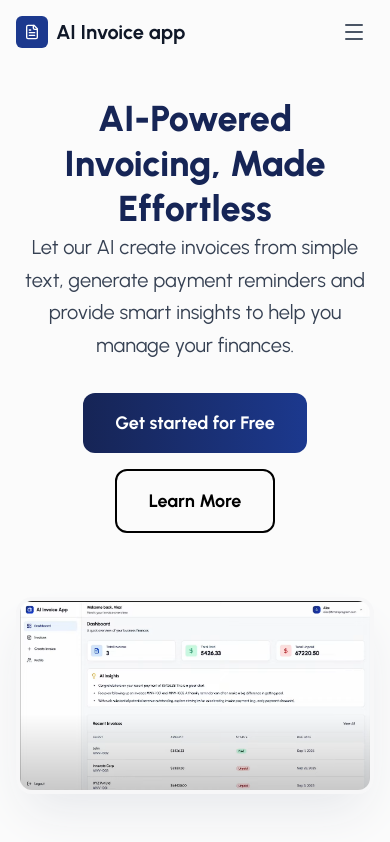
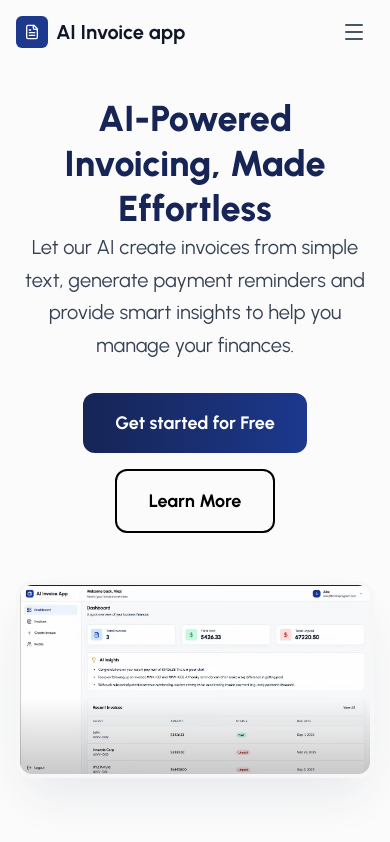
Before and after one commit to Yash912002/invoice_generator, a React (Vite) app in the folder frontend/invoice-generator/: page / in a window 390 px wide. Shown: the top 842 px of the page. Built offline with nearby package versions, Linux system fonts and the light colour scheme.

Commit message:
chore: Update Hero component spacing

```diff
--- a/frontend/invoice-generator/src/components/landing/Hero.tsx
+++ b/frontend/invoice-generator/src/components/landing/Hero.tsx
@@ -37,7 +37,7 @@ const Hero = () => {
           </div>
         </div>
 
-        <div className="mt-16 relative max-w-5xl mx-auto">
+        <div className="mt-12 sm:mt-16 relative max-w-5xl mx-auto">
           <img
             src={HERO_IMG}
             alt="Invoice App Screenshot"
```
